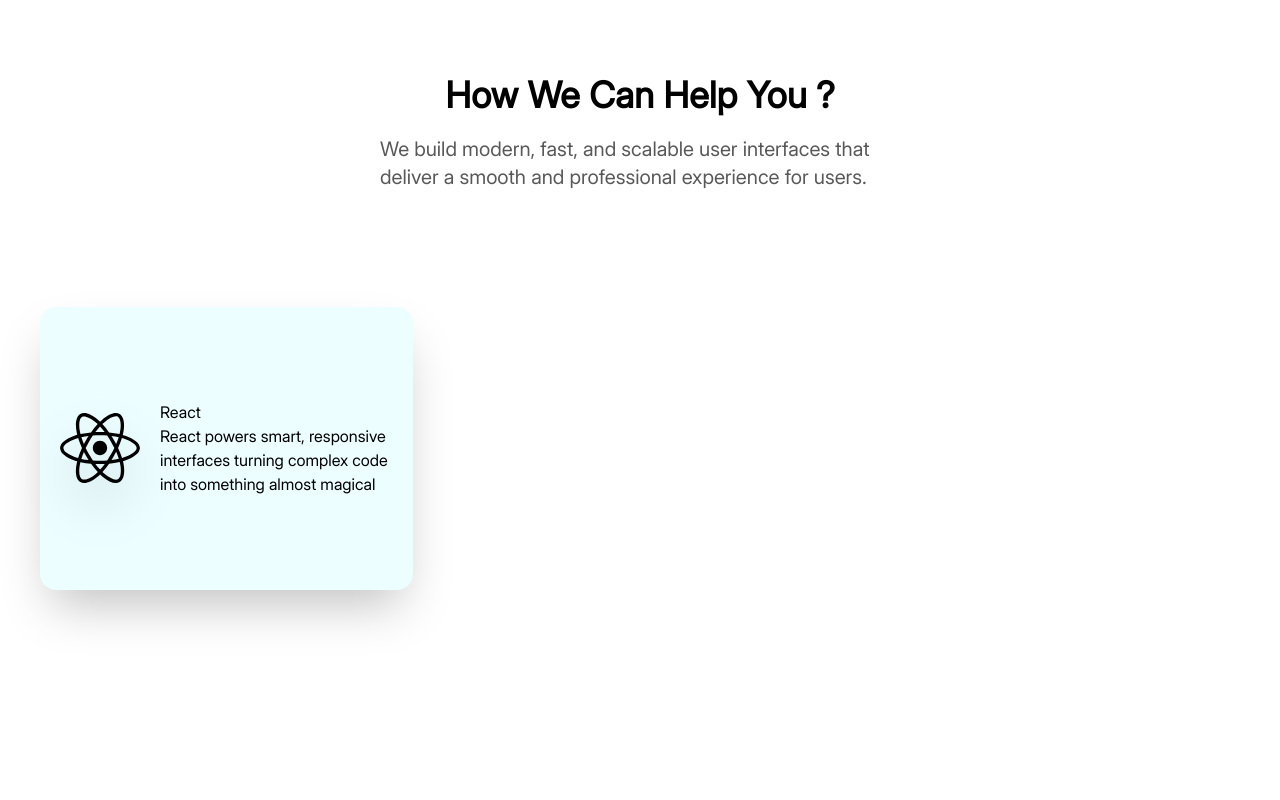
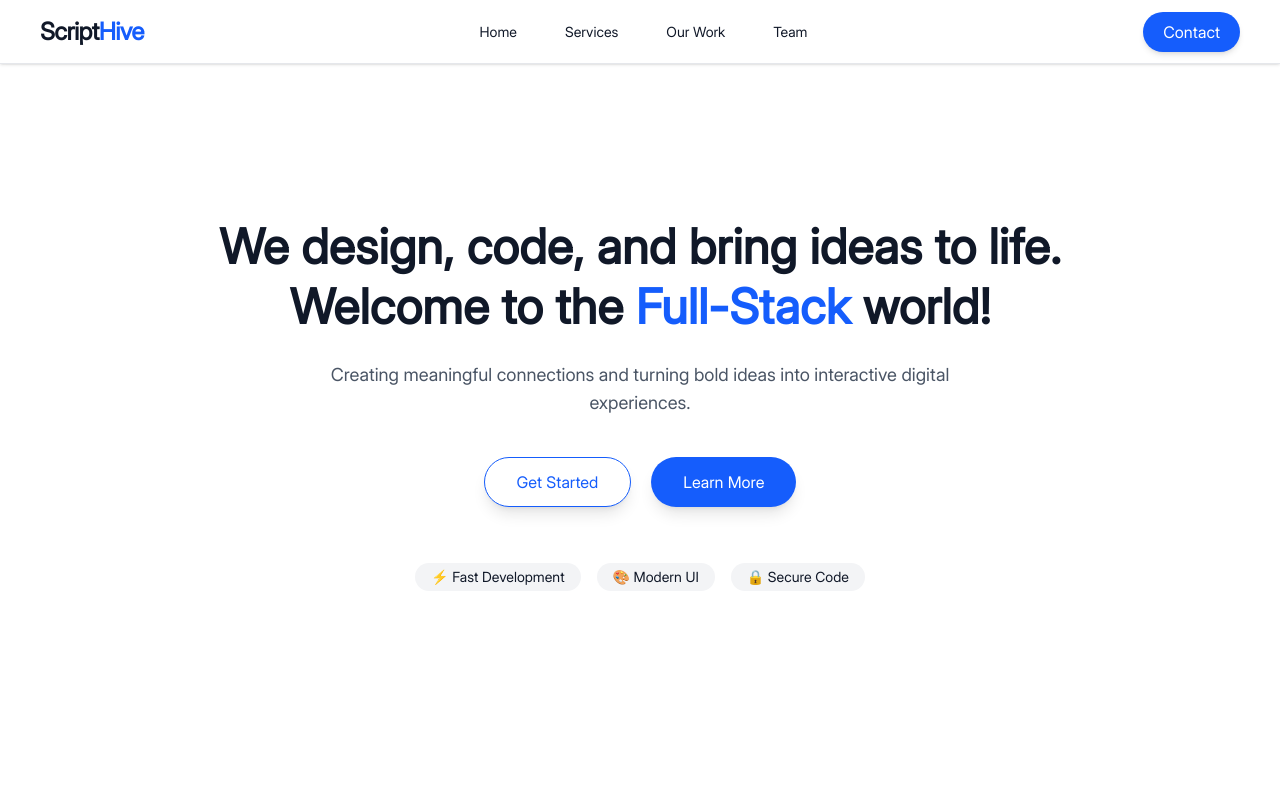
Before and after one commit to miladazizani/Team-Portfolio-, a React (Vite) app: page / in a window 1280 px wide. Shown: the top 800 px of the page. Built offline with nearby package versions, Linux system fonts and the light colour scheme.

Commit message:
Coding Home Page

```diff
--- a/src/App.jsx
+++ b/src/App.jsx
@@ -1,10 +1,10 @@
 import Service from "./features/services/pages/Service"
-
+import Home from "./features/StartPage/pages/Home"
 function App() {
   return (
     <>
 
-
+    <Home />
       <Service />
     </>
 
--- /dev/null
+++ b/src/features/StartPage/pages/Home.jsx
@@ -0,0 +1,71 @@
+import React from "react";
+
+function Home() {
+  return (
+    <main className="min-h-screen bg-white text-gray-900 font-sans">
+
+      {/* Navbar */}
+      <header className="fixed top-0 w-full h-16 bg-white border-b border-gray-200 flex items-center justify-between px-10 z-50 shadow-sm">
+        <h1 className="text-2xl font-extrabold tracking-tight">
+          Script<span className="text-blue-600">Hive</span>
+        </h1>
+
+        {/* Menu */}
+        <nav className="hidden md:flex gap-6 font-medium text-sm">
+          {["Home", "Services", "Our Work", "Team"].map((item) => (
+            <button
+              key={item}
+              className="px-3 py-1 rounded-2xl hover:bg-blue-50 transition"
+            >
+              {item}
+            </button>
+          ))}
+        </nav>
+
+        {/* Contact Button */}
+        <button className="px-5 py-2 rounded-full bg-blue-600 text-white hover:bg-blue-700 transition shadow-md">
+          Contact
+        </button>
+      </header>
+
+      {/* Spacer for fixed navbar */}
+      <div className="h-16"></div>
+
+      {/* Hero Section */}
+      <section className="min-h-[85vh] flex flex-col justify-center items-center text-center px-6">
+        <h2 className="max-w-4xl text-4xl md:text-5xl font-extrabold leading-tight">
+          We design, code, and bring ideas to life.
+          Welcome to the <span className="text-blue-600">Full-Stack</span> world!
+        </h2>
+
+        <p className="max-w-2xl mt-6 text-lg text-gray-600">
+          Creating meaningful connections and turning bold ideas into interactive digital experiences.
+        </p>
+
+        {/* Hero Buttons */}
+        <div className="mt-10 flex gap-5">
+          <button className="px-8 py-3 rounded-full bg-white text-blue-600 border border-blue-600 hover:bg-blue-50 transition shadow-lg">
+            Get Started
+          </button>
+          <button className="px-8 py-3 rounded-full bg-blue-600 text-white hover:bg-blue-700 transition shadow-lg">
+            Learn More
+          </button>
+        </div>
+
+        {/* Feature Badges */}
+        <div className="mt-14 flex flex-wrap gap-4 justify-center text-sm">
+          {["⚡ Fast Development", "🎨 Modern UI", "🔒 Secure Code"].map((badge) => (
+            <span
+              key={badge}
+              className="px-4 py-1 rounded-full bg-gray-100"
+            >
+              {badge}
+            </span>
+          ))}
+        </div>
+      </section>
+    </main>
+  );
+}
+
+export default Home;
```
